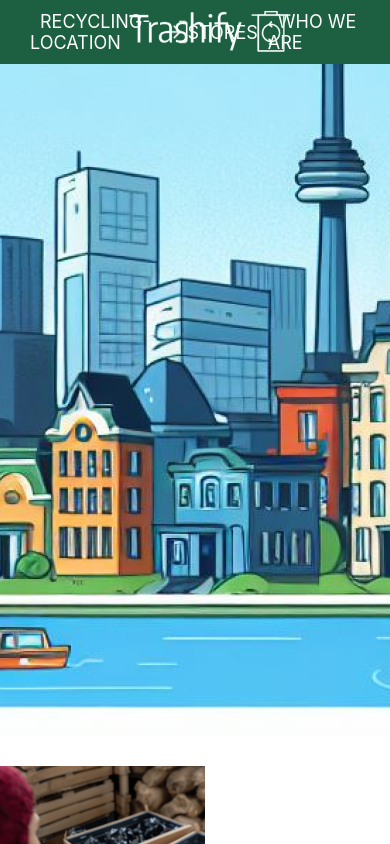
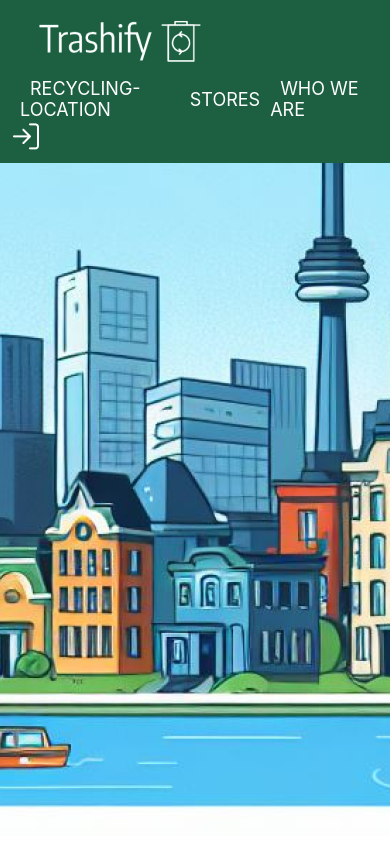
Before and after one commit to MJAlconcel8/Trashify, a React (Create React App) app: page / in a window 390 px wide. Shown: the top 844 px of the page. Built offline with nearby package versions, Linux system fonts and the light colour scheme.

Commit message:
Update navbar.css

```diff
--- a/src/components/navbar/navbar.css
+++ b/src/components/navbar/navbar.css
@@ -6,6 +6,7 @@
     font-size: 18px;
     font-weight: 400;
     height: 64px;
+    flex-wrap: wrap; /* Allow items to wrap to the next line */
 }
 
 .elementsInNavbar .navbarPages {
@@ -18,13 +19,6 @@
     margin: 0 10px;
     font-family: Inter, sans-serif;
     color: #FFFFFF;
-}
-
-@media (max-width: 991px) {
-    .elementsInNavbar {
-        white-space: initial;
-        padding: 0 20px;
-    }
 }
 
 .rectangleTrashify {
@@ -43,3 +37,27 @@
     position: absolute;
     right: 200px;
 }
+
+/* Media Query for smaller screens */
+@media (max-width: 991px) {
+    .elementsInNavbar {
+        flex-direction: column; /* Stack items vertically */
+        align-items: flex-start; /* Align items to the start of the container */
+        padding: 10px; /* Adjust padding as needed */
+        height: auto; /* Allow the navbar to grow in height */
+    }
+
+    .navbarPages {
+        margin-top: 10px; /* Add some space between items */
+    }
+
+    .rectangleTrashify,
+    .logout {
+        position: relative; /* Change position to relative for elements to flow in document order */
+        top: auto;
+        left: auto;
+        right: auto;
+        width: auto;
+        max-width: none;
+    }
+}
```
